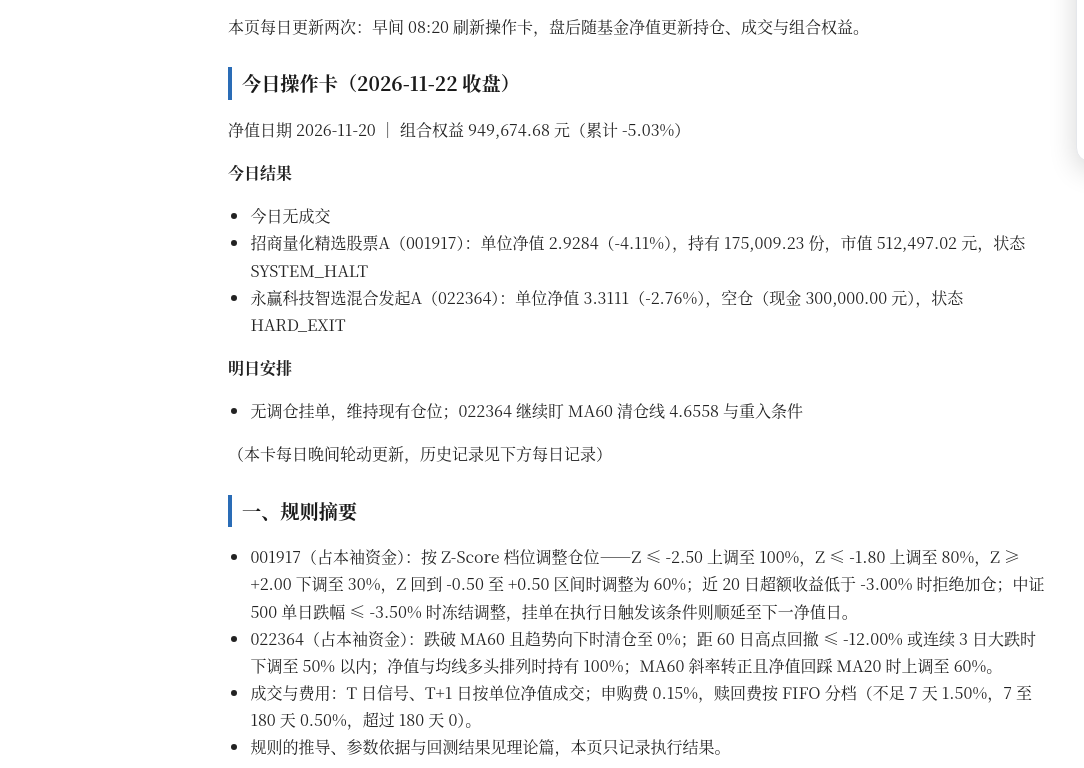
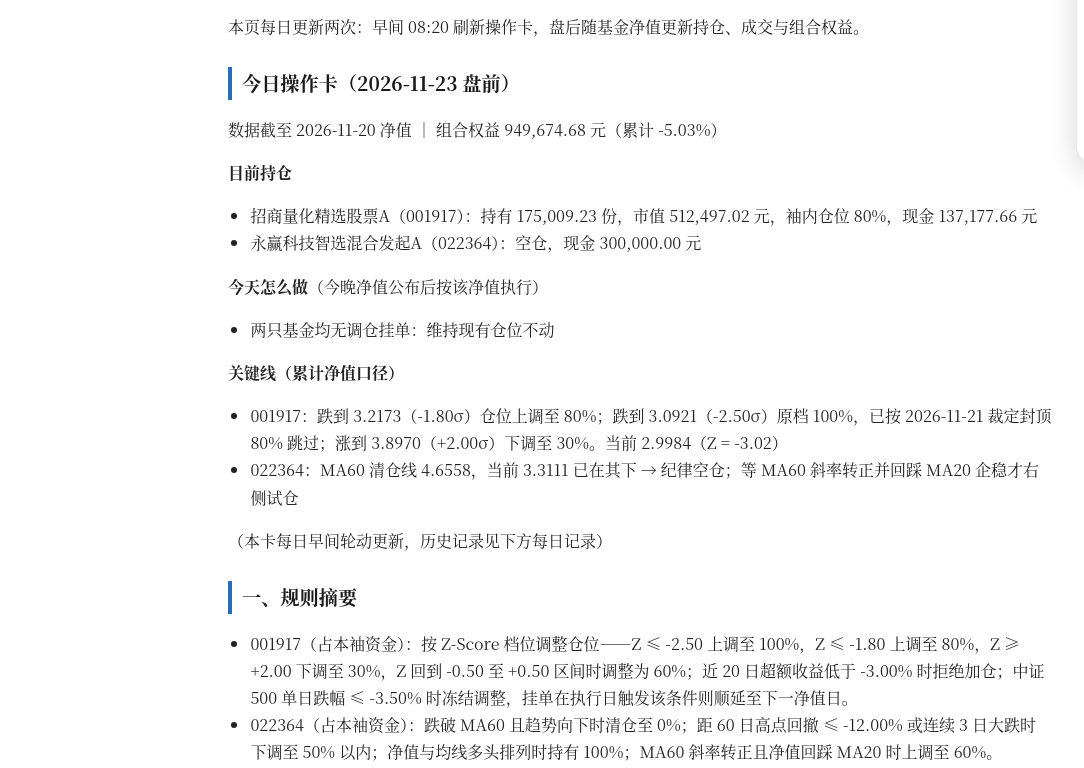
Before and after one commit to osugaBin/dailystocks, a plain HTML site: page custom/数据掘金/2026-11-06-SGu-双基金核心卫星模拟仓.html in a window 1280 px wide. Shown: the part 568-1336 px from the top of the page, 0-1084 px from the left. Drawn offline with Linux system fonts and the light colour scheme; no server answers.

Commit message:
reports: 2026-11-23 自动更新

```diff
--- a/custom/数据掘金/2026-11-06-SGu-双基金核心卫星模拟仓.html
+++ b/custom/数据掘金/2026-11-06-SGu-双基金核心卫星模拟仓.html
@@ -20,19 +20,23 @@
 <p>本页每日更新两次：早间 08:20 刷新操作卡，盘后随基金净值更新持仓、成交与组合权益。</p>
 <!-- DAILY-CARD:START -->
 
-<h2>今日操作卡（2026-11-22 收盘）</h2>
-<p>净值日期 2026-11-20 ｜ 组合权益 949,674.68 元（累计 -5.03%）</p>
-<p><strong>今日结果</strong></p>
+<h2>今日操作卡（2026-11-23 盘前）</h2>
+<p>数据截至 2026-11-20 净值 ｜ 组合权益 949,674.68 元（累计 -5.03%）</p>
+<p><strong>目前持仓</strong></p>
 <ul>
-<li>今日无成交</li>
-<li>招商量化精选股票A（001917）：单位净值 2.9284（-4.11%），持有 175,009.23 份，市值 512,497.02 元，状态 SYSTEM_HALT</li>
-<li>永赢科技智选混合发起A（022364）：单位净值 3.3111（-2.76%），空仓（现金 300,000.00 元），状态 HARD_EXIT</li>
+<li>招商量化精选股票A（001917）：持有 175,009.23 份，市值 512,497.02 元，袖内仓位 80%，现金 137,177.66 元</li>
+<li>永赢科技智选混合发起A（022364）：空仓，现金 300,000.00 元</li>
 </ul>
-<p><strong>明日安排</strong></p>
+<p><strong>今天怎么做</strong>（今晚净值公布后按该净值执行）</p>
 <ul>
-<li>无调仓挂单，维持现有仓位；022364 继续盯 MA60 清仓线 4.6558 与重入条件</li>
+<li>两只基金均无调仓挂单：维持现有仓位不动</li>
 </ul>
-<p>（本卡每日晚间轮动更新，历史记录见下方每日记录）</p>
+<p><strong>关键线（累计净值口径）</strong></p>
+<ul>
+<li>001917：跌到 3.2173（-1.80σ）仓位上调至 80%；跌到 3.0921（-2.50σ）原档 100%，已按 2026-11-21 裁定封顶 80% 跳过；涨到 3.8970（+2.00σ）下调至 30%。当前 2.9984（Z = -3.02）</li>
+<li>022364：MA60 清仓线 4.6558，当前 3.3111 已在其下 → 纪律空仓；等 MA60 斜率转正并回踩 MA20 企稳才右侧试仓</li>
+</ul>
+<p>（本卡每日早间轮动更新，历史记录见下方每日记录）</p>
 <!-- DAILY-CARD:END -->
 
 <h2>一、规则摘要</h2>
@@ -139,7 +143,7 @@
 <li>两年回测见理论篇（2026-11-06 修订：档位触发与 FIFO 分档费率口径）：双状态机组合最大回撤 -17.84%，买入持有组合 -34.61%。</li>
 </ul>
 <section id="drx-comments" class="comments"><h2 class="comments-h"><span class="lz">留言</span><span class="le">Comments</span></h2><div class="comments-list"></div><div class="comments-form"></div><p class="comments-note"><span class="lz">留言将公开展示，请友善发言；会员由管理员开通。</span><span class="le">Comments are public. Please be kind. Membership is activated by the admin.</span></p></section>
-<p class="meta"><span class="lz">2026-11-06 发布 · 2026-11-22 更新 · 类型：数据掘金</span><span class="le">Published 2026-11-06 · Updated 2026-11-22 · Data Mining</span></p>
+<p class="meta"><span class="lz">2026-11-06 发布 · 2026-11-23 更新 · 类型：数据掘金</span><span class="le">Published 2026-11-06 · Updated 2026-11-23 · Data Mining</span></p>
 <footer class="site-foot"><span class="lz">本站内容由定时任务自动生成，仅供学习参考，不构成投资建议。</span><span class="le">Content on this site is generated automatically on a schedule, for study and reference only. Not investment advice.</span></footer>
 </div>
 <div id="donatefloat">
```
Also changed, not shown: archive-data.html (+1 -1 lines), index.html (+1 -1 lines), 1 other file.
